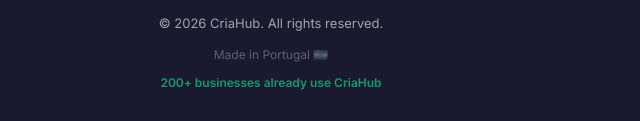
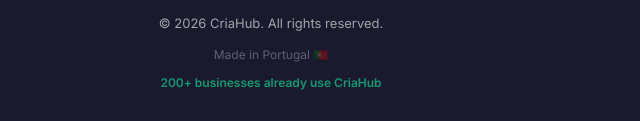
Before and after one commit to newsshplus/CriahubADS_Clone, a website: page src/landing.html in a window 1280 px wide. Shown: the part 10276-10397 px from the top of the page, 369-1009 px from the left. Drawn offline with Linux system fonts and the light colour scheme.

Commit message:
fix: bandeira do rodape (Brasil->Portugal) no "Feito em Portugal"

```diff
--- a/src/landing.html
+++ b/src/landing.html
@@ -861,7 +861,7 @@
     <a href="/help/tiktok">Ajuda TikTok</a>
   </div>
   <p>&copy; 2026 CriaHub. Todos os direitos reservados.</p>
-  <div class="footer-made">Feito em Portugal &#127463;&#127479;</div>
+  <div class="footer-made">Feito em Portugal &#127477;&#127481;</div>
   <div class="footer-social">200+ empresas já utilizam o CriaHub</div>
 </footer>
 
@@ -1217,7 +1217,7 @@
   var footerLinks=document.querySelectorAll('footer .footer-links a');
   if(footerLinks.length>=5){footerLinks[0].textContent=t.footerLogin;footerLinks[1].textContent=t.footerTerms;footerLinks[2].textContent=t.footerPrivacy;footerLinks[3].textContent=t.footerContact;footerLinks[4].textContent=t.footerHelp;}
   var footerCopy=document.querySelector('footer p');if(footerCopy)footerCopy.textContent='\u00A9 2026 CriaHub. '+t.footerCopy;
-  var footerMade=document.querySelector('.footer-made');if(footerMade)footerMade.textContent=t.footerMade+' \uD83C\uDDE6\uD83C\uDDF7';
+  var footerMade=document.querySelector('.footer-made');if(footerMade)footerMade.textContent=t.footerMade+' \uD83C\uDDF5\uD83C\uDDF9';
   var footerSocial=document.querySelector('.footer-social');if(footerSocial)footerSocial.textContent=t.footerClients;
   document.documentElement.lang=currentLang==='pt'?'pt-PT':currentLang==='es'?'es':'en';
 }
```
